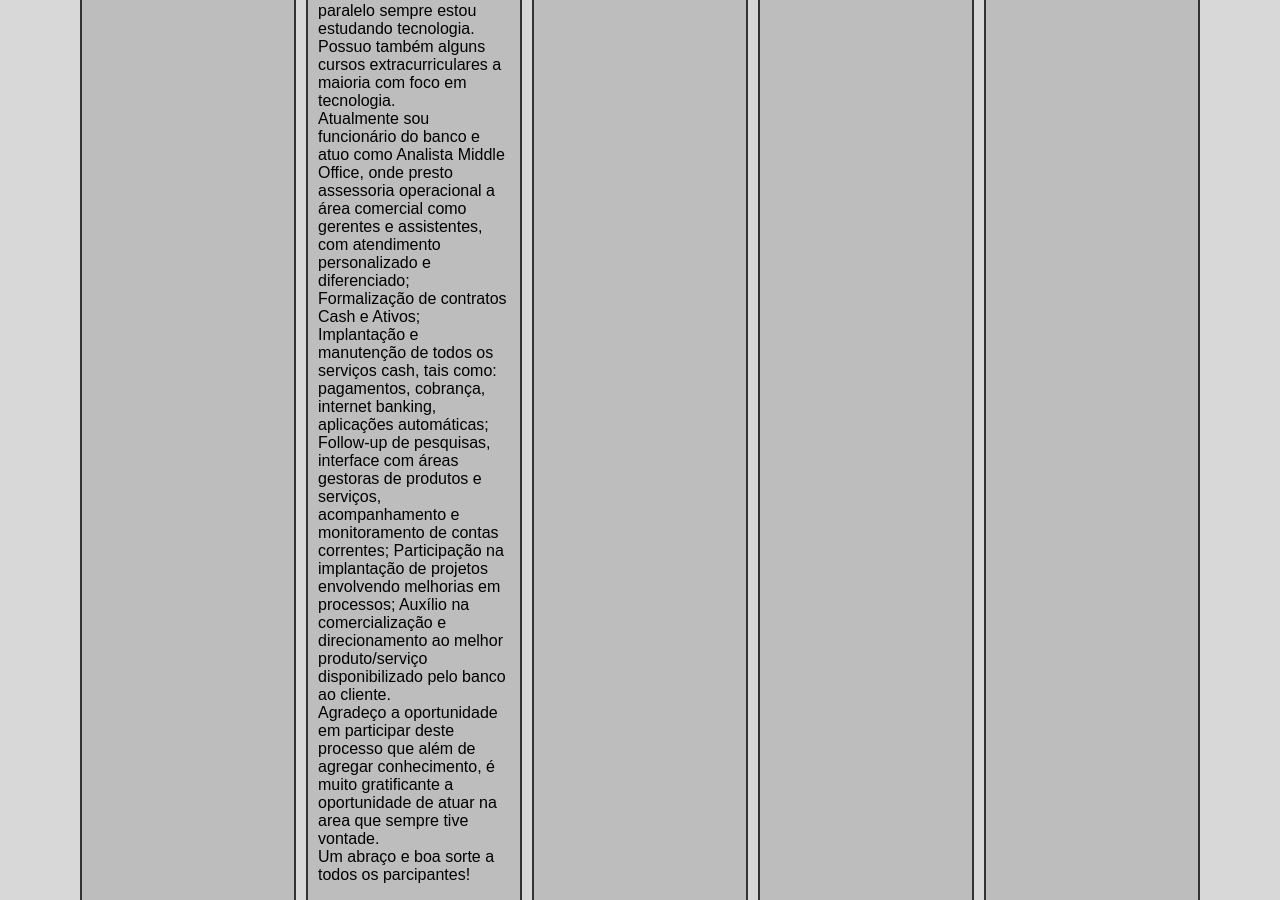
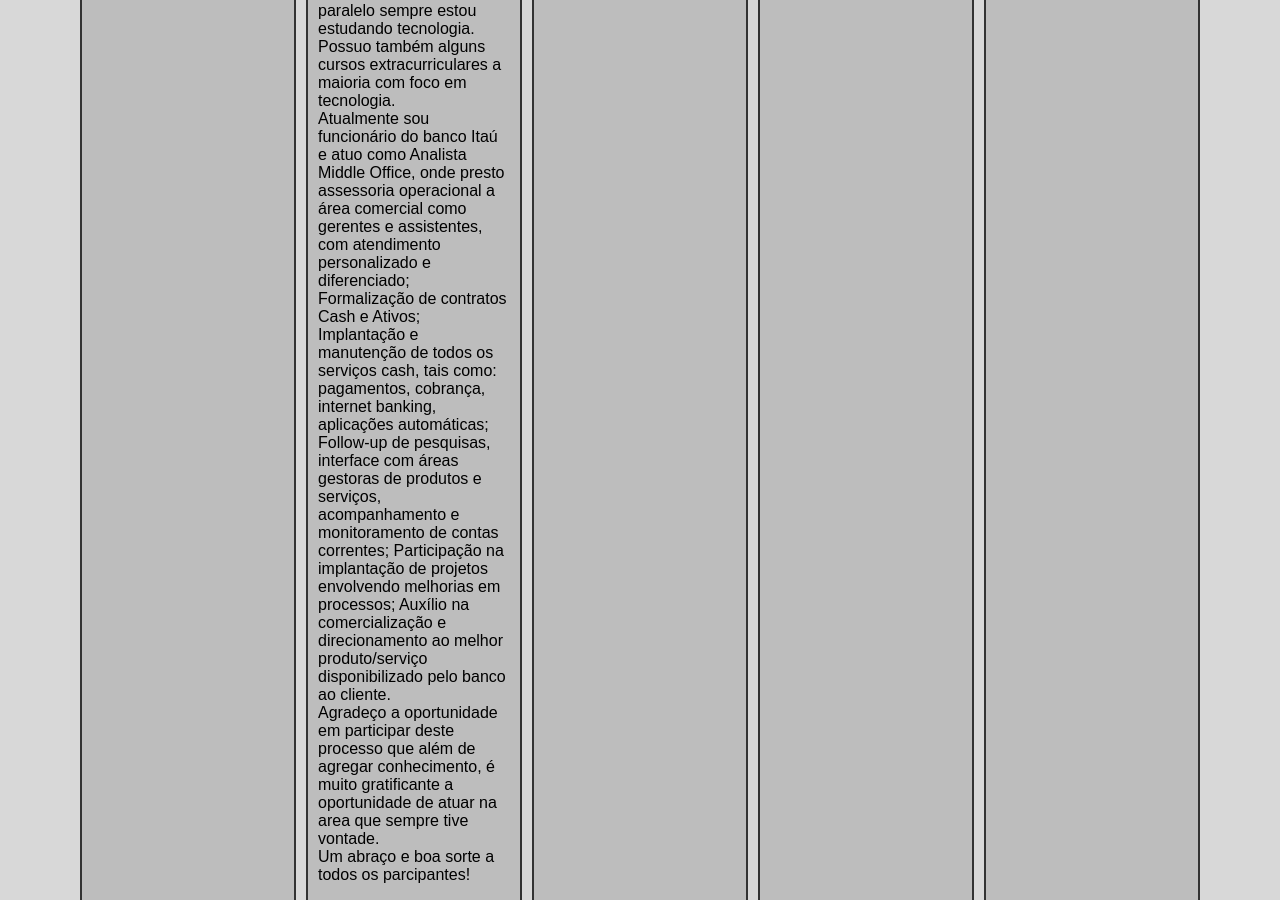
Before and after one commit to jefferson-ribeiro/Desafio-Grupo-PaginaCovidV3, a plain HTML site: page sobre.html in a window 1280 px wide. Shown: the part 530-1430 px from the top of the page. Drawn offline with Linux system fonts and the light colour scheme.

Commit message:
Update sobre.html

```diff
--- a/sobre.html
+++ b/sobre.html
@@ -37,7 +37,7 @@
                 <h2>JEFFERSON</h2>
                 <br>
                 <p>Tenho formação em Administração e MBA em Finanças e Controladoria, mas nesse meio tempo cursei um ano da faculdade de Analise de Sistema da Informação, pois desde de sempre tenho a area de tecnologia como hobby, mas infelizmente não foi possivel dar continuidade, mas mesmo assim em paralelo sempre estou estudando tecnologia. Possuo também alguns cursos extracurriculares a maioria com foco em tecnologia.</p>
-                <p>Atualmente sou funcionário do banco e atuo como Analista Middle Office, onde presto assessoria operacional a área comercial como gerentes e assistentes, com atendimento personalizado e diferenciado; Formalização de contratos Cash e Ativos; Implantação e manutenção de todos os serviços cash, tais como: pagamentos, cobrança, internet banking, aplicações automáticas; Follow-up de pesquisas, interface com áreas gestoras de produtos e serviços, acompanhamento e monitoramento de contas correntes; Participação na implantação de projetos envolvendo melhorias em processos; Auxílio na comercialização e direcionamento ao melhor produto/serviço disponibilizado pelo banco ao cliente.</p>
+                <p>Atualmente sou funcionário do banco Itaú e atuo como Analista Middle Office, onde presto assessoria operacional a área comercial como gerentes e assistentes, com atendimento personalizado e diferenciado; Formalização de contratos Cash e Ativos; Implantação e manutenção de todos os serviços cash, tais como: pagamentos, cobrança, internet banking, aplicações automáticas; Follow-up de pesquisas, interface com áreas gestoras de produtos e serviços, acompanhamento e monitoramento de contas correntes; Participação na implantação de projetos envolvendo melhorias em processos; Auxílio na comercialização e direcionamento ao melhor produto/serviço disponibilizado pelo banco ao cliente.</p>
                 <p>Agradeço a oportunidade em participar deste processo que além de agregar conhecimento, é muito gratificante a oportunidade de atuar na area que sempre tive vontade.</p>
                 <p>Um abraço e boa sorte a todos os parcipantes!</p>
                 <br>
```
